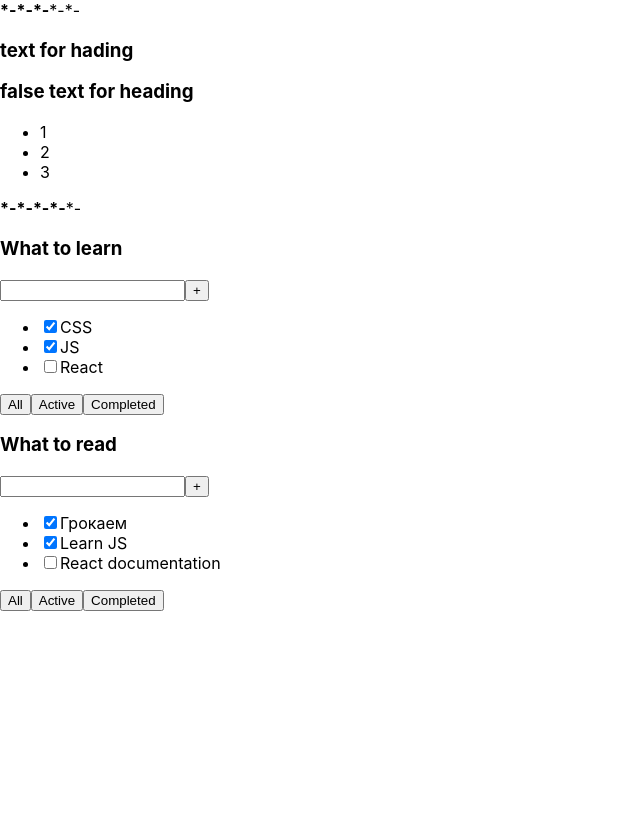
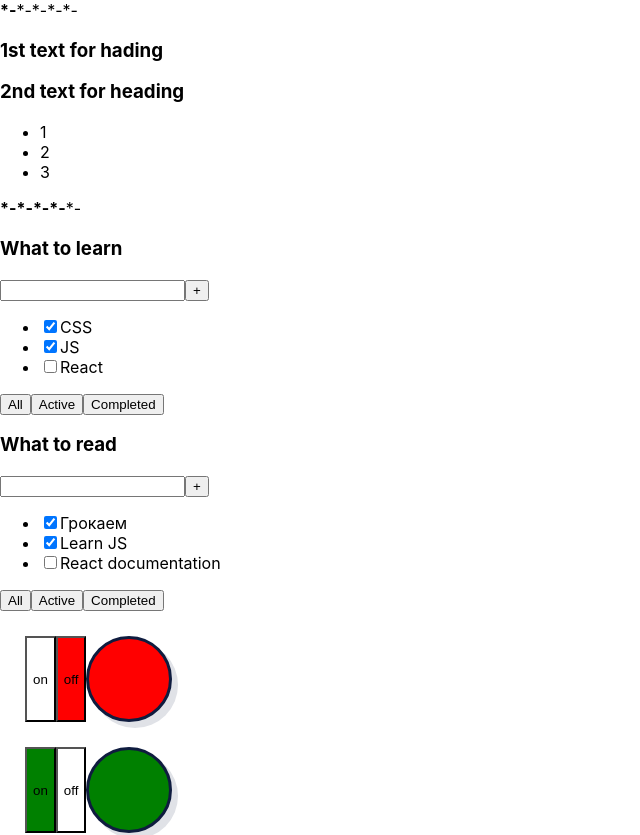
Before and after one commit to 0603anton/incub_temp, a React (Create React App) app: page / in a window 1280 px wide. Shown: the top 835 px of the page, without its empty margins (0-640 px from the left). Before the commit the page ends 800 px from the top, so only its background shows below. Built offline with nearby package versions, Linux system fonts and the light colour scheme.

Commit message:
react kabzda - lesson 5 done

```diff
--- a/src/App.tsx
+++ b/src/App.tsx
@@ -4,6 +4,7 @@ import './App.css';
 import Accordion from "./components/Accordion/Accordion";
 import {Rating} from "./components/Rating/Rating";
 import {TasksType, Todolist} from "./Todolist/Todolist";
+import {Button} from './components/Button/Button';
 
 let tasks1:Array<TasksType> = [
     {
@@ -44,12 +45,15 @@ function App() {
 
     return (
         <div className="App">
-            <Rating value={3}/>
-            <Accordion value={`text for hading`} collapsed={true}/>
-            <Accordion value={`false text for heading`} collapsed={false}/>
+            <Rating value={1}/>
+            <Accordion value={`1st text for hading`} collapsed={true}/>
+            <Accordion value={`2nd text for heading`} collapsed={false}/>
             <Rating value={4}/>
             <Todolist title="What to learn" tasks={tasks1}/>
             <Todolist title="What to read" tasks={tasks2}/>
+            <Button onOff={false}/>
+            <Button onOff={true}/>
+            <Button onOff={true}/>
         </div>
     );
 }
--- a/src/components/Accordion/Accordion.tsx
+++ b/src/components/Accordion/Accordion.tsx
@@ -5,27 +5,23 @@ type AccordionPropsType = {
     collapsed: boolean;
 }
 
-function Accordion(props: AccordionPropsType) {
-    if (props.collapsed) {
-        return (
-            <div>
-                <AccordionTitle newvalue={props.value}/>
-            </div>
-        );
-    } else {
-        return (
-            <div>
-                <AccordionTitle newvalue={props.value}/>
-                <AccordionBody/>
-            </div>
-        );
-    }
+type AccordionTitlePropsType = {
+    title:string
 }
 
-function AccordionTitle(props: any) {
+function Accordion(props: AccordionPropsType) {
+    return (
+        <div>
+    <AccordionTitle title={props.value}/>
+    {!props.collapsed && <AccordionBody/>}
+        </div>
+    )
+}
+
+function AccordionTitle(props: AccordionTitlePropsType) {
     return (
         <h3>
-            {props.newvalue}
+            {props.title}
         </h3>
     );
 }
--- /dev/null
+++ b/src/components/Button/Button.module.css
@@ -0,0 +1,21 @@
+.buttonWrapper{
+    margin: 25px;
+    display: flex;
+}
+
+.circle {
+    background: #456BD9;
+    border: 0.1875em solid #0F1C3F;
+    border-radius: 50%;
+    box-shadow: 0.375em 0.375em 0 0 rgba(15, 28, 63, 0.125);
+    height: 5em;
+    width: 5em;
+}
+
+.green{
+    background: green;
+}
+
+.red{
+    background: red;
+}
--- /dev/null
+++ b/src/components/Button/Button.tsx
@@ -0,0 +1,29 @@
+import React from 'react';
+import _ from './Button.module.css'
+
+type ButtonPropsType = {
+    onOff: boolean
+}
+
+export const Button = (props: ButtonPropsType) => {
+
+    const onStyle = {
+        background: props.onOff ? 'green' : 'white'
+    }
+    const offStyle = {
+        background: props.onOff ? 'white' : 'red'
+    }
+    const indicatorStyle = {
+        background: props.onOff ? 'green' : 'red'
+    }
+
+    return (
+        <>
+            <div className={_.buttonWrapper}>
+                <button style={onStyle}>on</button>
+                <button style={offStyle}>off</button>
+                <div style={indicatorStyle} className={_.circle}></div>
+            </div>
+        </>
+    );
+};
--- a/src/components/Rating/Rating.tsx
+++ b/src/components/Rating/Rating.tsx
@@ -1,63 +1,21 @@
-import React from "react";
+import React from 'react';
 
 type RatingPropsType = {
-    value: 0|1|2|3|4|5
+    value: 0 | 1 | 2 | 3 | 4 | 5
 }
 
 export function Rating(props: RatingPropsType) {
-    if (props.value === 1){
-        return (
-            <div>
-                <Star selected={true}/>
-                <Star selected={false}/>
-                <Star selected={false}/>
-                <Star selected={false}/>
-                <Star selected={false}/>
-            </div>
-        );
-    }
-    if (props.value === 2){
-        return (
-            <div>
-                <Star selected={true}/>
-                <Star selected={true}/>
-                <Star selected={false}/>
-                <Star selected={false}/>
-                <Star selected={false}/>
-            </div>
-        );
-    }
-    if (props.value === 3){
-        return (
-            <div>
-                <Star selected={true}/>
-                <Star selected={true}/>
-                <Star selected={true}/>
-                <Star selected={false}/>
-                <Star selected={false}/>
-            </div>
-        );
-    }
-    if (props.value === 4){
-        return (
-            <div>
-                <Star selected={true}/>
-                <Star selected={true}/>
-                <Star selected={true}/>
-                <Star selected={true}/>
-                <Star selected={false}/>
-            </div>
-        );
-    }
+
     return (
         <div>
-            <Star selected={true}/>
-            <Star selected={true}/>
-            <Star selected={true}/>
-            <Star selected={true}/>
-            <Star selected={true}/>
+            <Star selected={props.value > 0}/>
+            <Star selected={props.value > 1}/>
+            <Star selected={props.value > 2}/>
+            <Star selected={props.value > 3}/>
+            <Star selected={props.value > 4}/>
         </div>
-    );
+    )
+
 }
 
 type StarPropsType = {
@@ -65,17 +23,10 @@ type StarPropsType = {
 }
 
 function Star(props: StarPropsType) {
-    if (props.selected) {
-        return (
-            <span>
-            <b>*-</b>
-        </span>
-        );
-    } else {
-        return (
-            <span>
-            *-
-        </span>
-        );
-    }
+    return (
+        <>
+            {props.selected && <span><b>*-</b></span>}
+            {!props.selected && <span>*-</span>}
+        </>
+    )
 }
```
